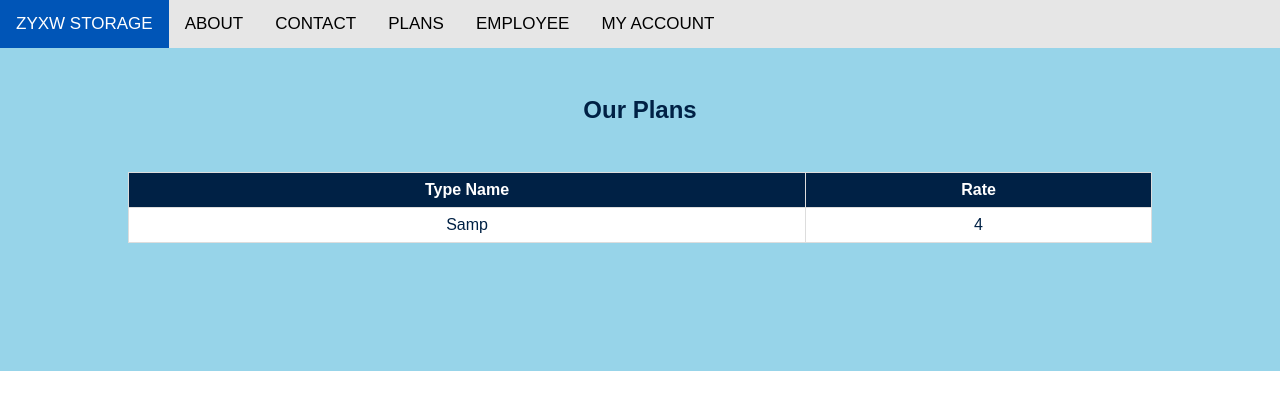
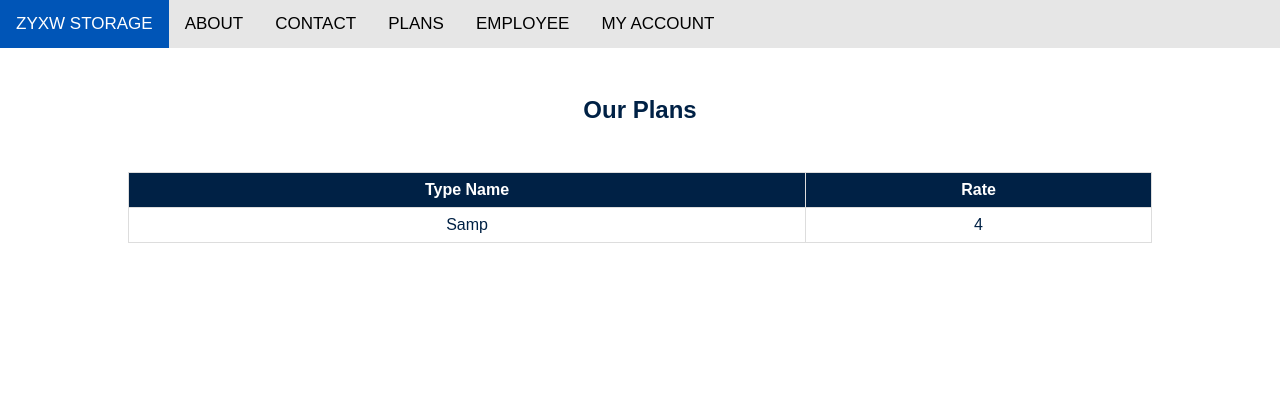
Before and after one commit to lizhe918/UBC_CPSC304_2019S1, a PHP site: page /plans.php in a window 1280 px wide. Shown: the top 410 px of the page. Run offline with PHP 8.4, Linux system fonts and the light colour scheme; tables that the repository leaves empty hold one stand-in row (values such as "Sample post").

Commit message:
Update plans.php

```diff
--- a/warehouse/plans.php
+++ b/warehouse/plans.php
@@ -28,9 +28,7 @@
       </a>
     </div>
     </section>
-
-
-    <section class="tableblock">
+    <section class="tableblock" style="background-color:white;">
       <h1>Our Plans</h1>
       <div class="thetable">
         <table class="entities" style="width:100%">
@@ -38,9 +36,7 @@
             <th>Type Name</th>
             <th>Rate</th>
           </tr>
-
       <?php
-
       $sql="SELECT * FROM ItemType";
       $stmt = $pdo->prepare($sql);
       $stmt->execute();
@@ -51,15 +47,10 @@
         echo($row['rate']);
         echo ("</td></tr>");
       }
-
       ?>
         </table>
       </div>
     </section>
-
-
-
-
     <script>
     function mobileExpand() {
       var x = document.getElementById("thebar");
@@ -70,6 +61,5 @@
       }
     }
     </script>
-
   </body>
 </html>
```
